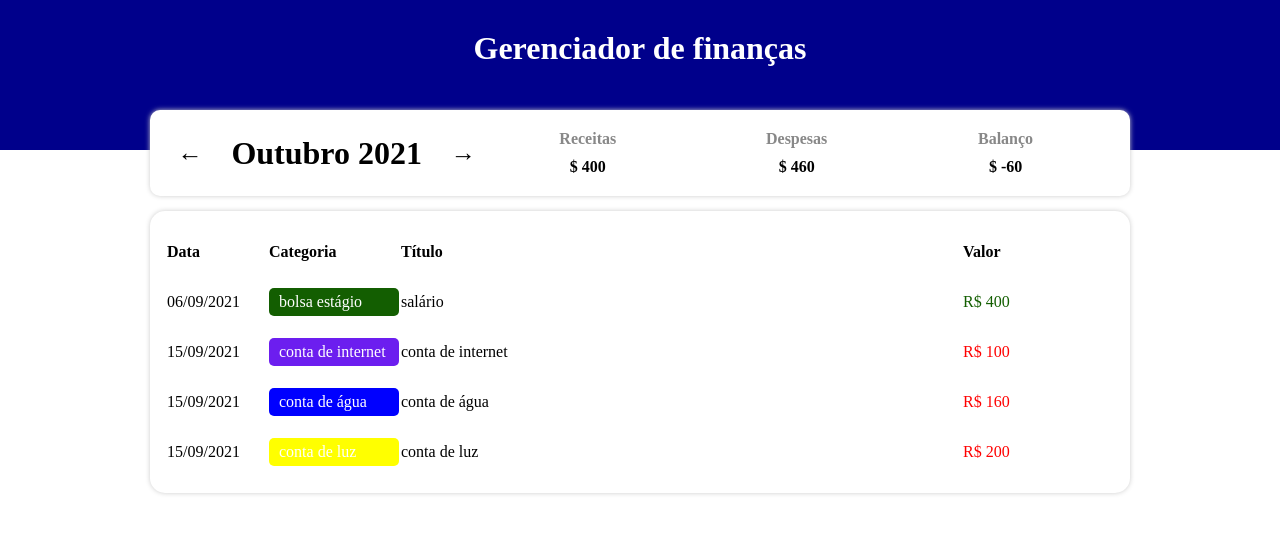
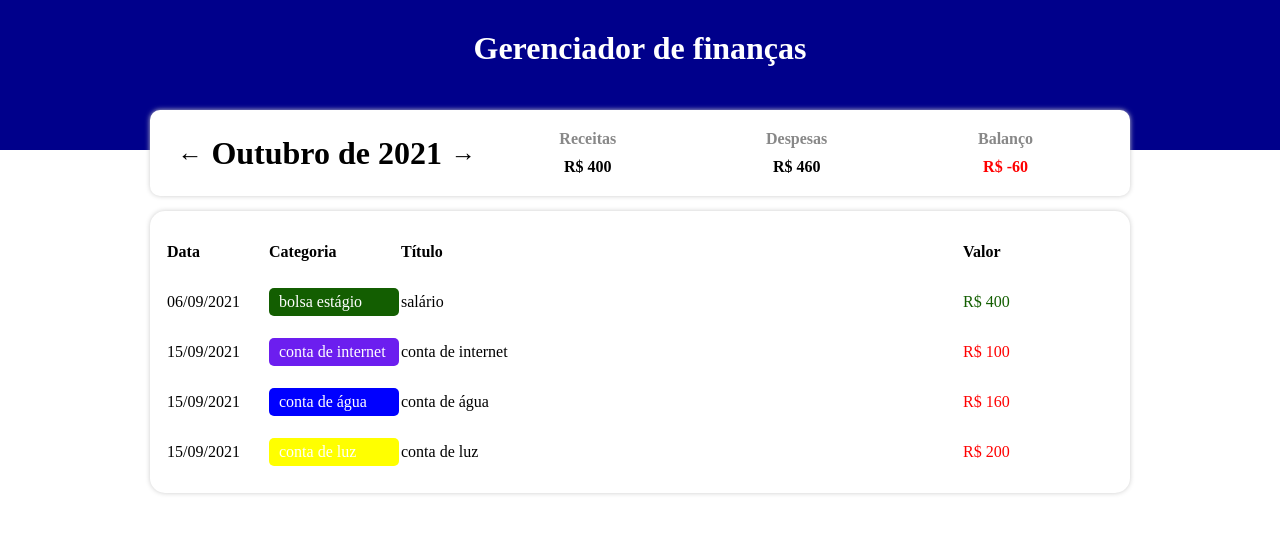
Before and after one commit to gabriel-O-C/expense-tracker-web, a React (Create React App) app: page / in a window 1280 px wide. Shown: the top 534 px of the page. Built offline with nearby package versions, Linux system fonts and the light colour scheme.

Commit message:
feat: balance checkout to display red or green colors

```diff
--- a/src/App.tsx
+++ b/src/App.tsx
@@ -19,18 +19,18 @@ function App() {
   }, [list, currentMonth]);
 
   useEffect(() => {
-    let income = 0;
-    let expense = 0;
+    let incomeCount = 0;
+    let expenseCount = 0;
 
     for (let i in filteredList) {
       if (categories[filteredList[i].category].expense) {
-        expense += filteredList[i].value;
+        expenseCount += filteredList[i].value;
       } else {
-        income += filteredList[i].value;
+        incomeCount += filteredList[i].value;
       }
     }
-    setIncome(income);
-    setExpense(expense);
+    setIncome(incomeCount);
+    setExpense(expenseCount);
   }, [filteredList]);
 
   const handleMonthChange = (newMonth: string) => {
--- a/src/components/InfoArea/index.tsx
+++ b/src/components/InfoArea/index.tsx
@@ -8,6 +8,7 @@ import {
 } from "./styles";
 import { formatCurrentMonth } from "../../helpers/dateFilters";
 import { ResumeItem } from "..";
+import theme from "../../styles/theme";
 
 type Props = {
   currentMonth: string;
@@ -41,7 +42,11 @@ const InfoArea = ({ currentMonth, onMonthChange, income, expense }: Props) => {
       <ResumeArea>
         <ResumeItem title="Receitas" value={income} />
         <ResumeItem title="Despesas" value={expense} />
-        <ResumeItem title="Balanço" value={income - expense} />
+        <ResumeItem
+          title="Balanço"
+          value={income - expense}
+          color={income - expense < 0 ? theme.colors.red : theme.colors.green}
+        />
       </ResumeArea>
     </Container>
   );
--- a/src/components/ResumeItem/index.tsx
+++ b/src/components/ResumeItem/index.tsx
@@ -4,12 +4,13 @@ import { Container, Info, Title } from "./styles";
 type Props = {
   title: string;
   value: number;
+  color?: string;
 };
-const ResumeItem = ({ title, value }: Props) => {
+const ResumeItem = ({ title, value, color }: Props) => {
   return (
     <Container>
       <Title>{title}</Title>
-      <Info>$ {value}</Info>
+      <Info color={color}>R$ {value}</Info>
     </Container>
   );
 };
--- a/src/components/ResumeItem/styles.ts
+++ b/src/components/ResumeItem/styles.ts
@@ -1,4 +1,5 @@
 import styled from "styled-components";
+import theme from "../../styles/theme";
 
 export const Container = styled.section`
   flex: 1;
@@ -11,7 +12,8 @@ export const Title = styled.p`
   margin-bottom: 10px;
 `;
 
-export const Info = styled.div`
+export const Info = styled.div<{color?: string}>`
   text-align: center;
   font-weight: 700;
+  color: ${props => props.color ?? theme.colors.black};
 `;
--- a/src/helpers/dateFilters.ts
+++ b/src/helpers/dateFilters.ts
@@ -35,6 +35,6 @@ export const formatCurrentMonth = (currentMonth: string): string => {
   let [year, month] = currentMonth.split('-');
   let months = ['Janeiro', 'Fevereiro', 'Março', 'Abril', 'Maio', 'Junho', 'Julho', 'Agosto', 'Setembro', 'Outubro', 'Novembro', 'Dezembro'];
 
-  return `${months[parseInt(month) - 1]} ${year}`;
+  return `${months[parseInt(month) - 1]} de ${year}`;
 
 }
--- a/src/styles/theme.ts
+++ b/src/styles/theme.ts
@@ -9,7 +9,8 @@ const theme = {
     yellow: '#ff0',
     light_gray: '#cccccc',
     red: '#f00',
-    dark_gray: '#888888'
+    dark_gray: '#888888',
+    black: '#000000',
   },
   spaces: {
     small: '15px',
```
